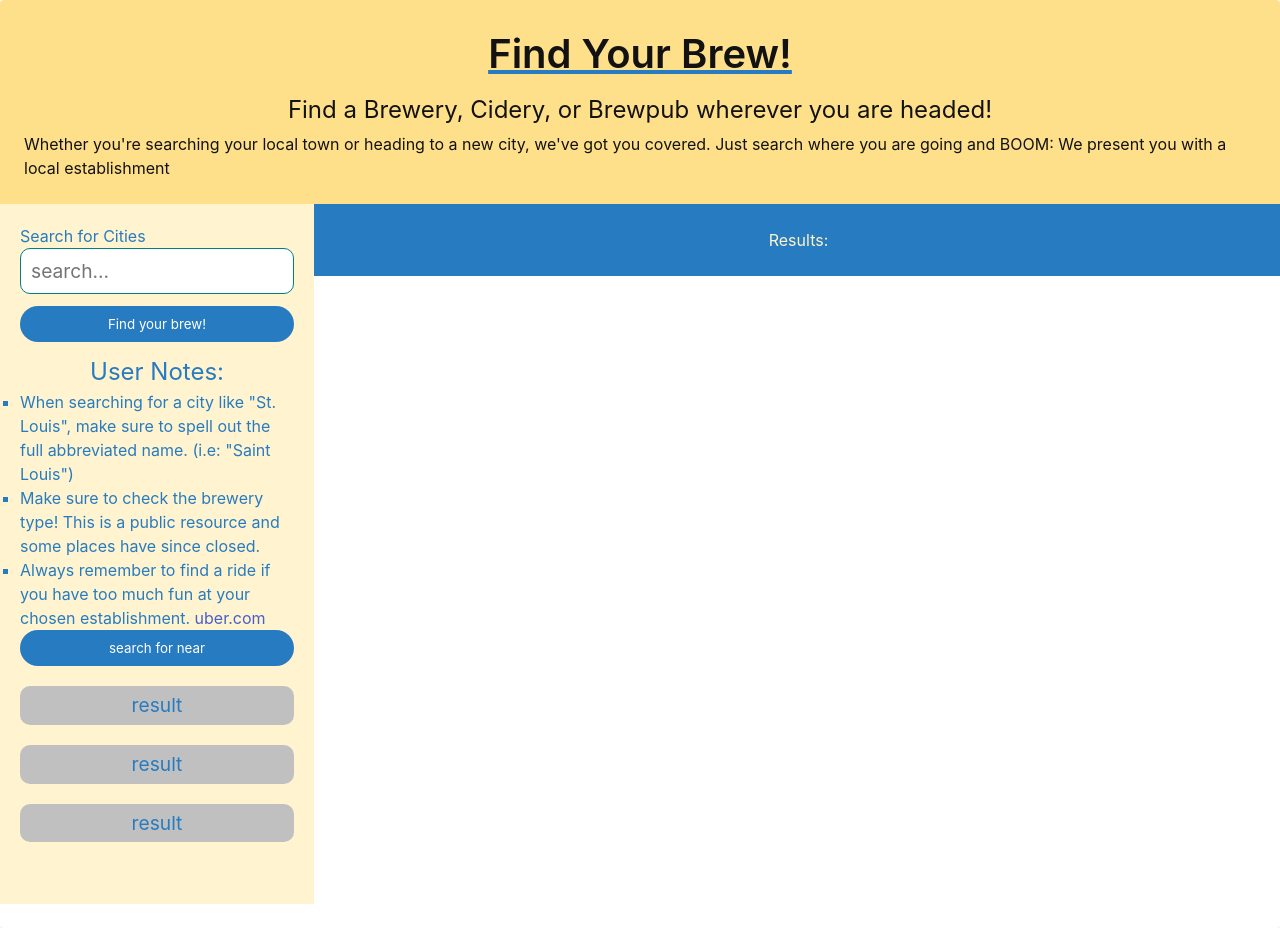
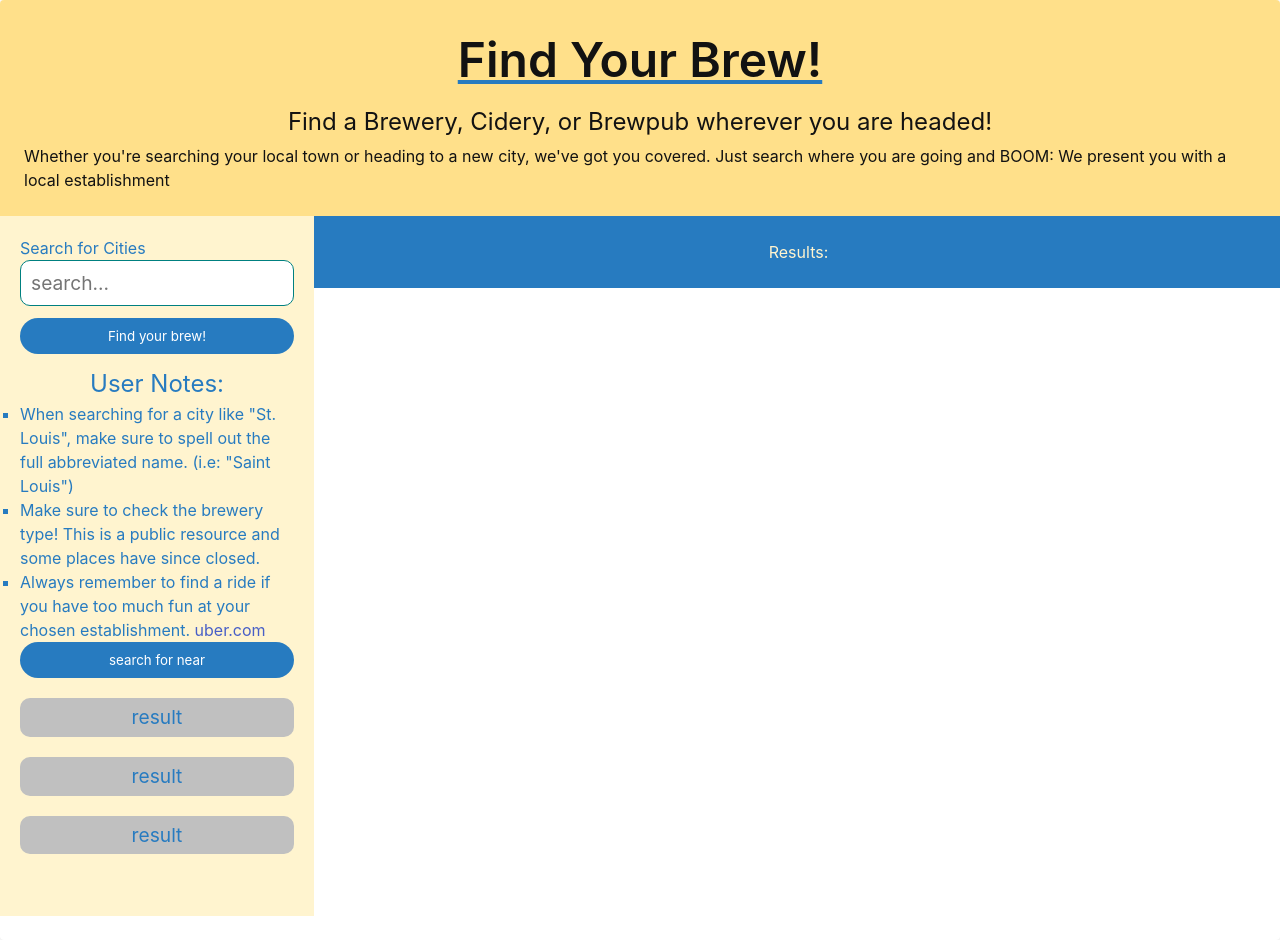
Before and after one commit to Vincenttoon/brewery-finder, a plain HTML site: page index.html in a window 1280 px wide. Shown: the top 940 px of the page. Drawn offline with nearby package versions, Linux system fonts and the light colour scheme.

Commit message:
close to an MVP

```diff
--- a/index.html
+++ b/index.html
@@ -4,8 +4,8 @@
     <meta charset="UTF-8">
     <meta http-equiv="X-UA-Compatible" content="IE=edge">
     <meta name="viewport" content="width=device-width, initial-scale=1.0">
+    <link rel="stylesheet" href="https://cdnjs.cloudflare.com/ajax/libs/bulma/0.9.4/css/bulma.min.css">
     <link href="https://fonts.googleapis.com/css2?family=Lora&family=Open+Sans:wght@400;700&family=Rubik&display=swap" rel="stylesheet">
-    <link rel="stylesheet" href="https://cdnjs.cloudflare.com/ajax/libs/bulma/0.9.4/css/bulma.min.css">
     <link rel="stylesheet" href="https://cdnjs.cloudflare.com/ajax/libs/font-awesome/6.1.2/css/all.min.css">
     <link rel="stylesheet" href="./assets/css/style.css">
     <title>Find Your Brew</title>
@@ -14,7 +14,7 @@
     <div class="card">
         <div class="card-header has-background-warning is-widescreen-full header-container">
             <div class="mb-*1">
-                <p class="card-content has-text-black-bis has-text-centered is-size-2 pb-2 header-head">Find Your Brew!</p>
+                <p class="card-content has-text-black-bis has-text-centered is-size-1 pb-2 header-head">Find Your Brew!</p>
                 <p class="card-content has-text-black-bis has-text-centered is-size-4 p-0">Find a Brewery, Cidery, or Brewpub wherever you are headed!</p>
                 <p class="card-content has-text-black-bis pt-1">Whether you're searching your local town or heading to a new city, we've got you covered. Just search where you are going and BOOM: We present you with a local establishment</p>
             </div>
```
